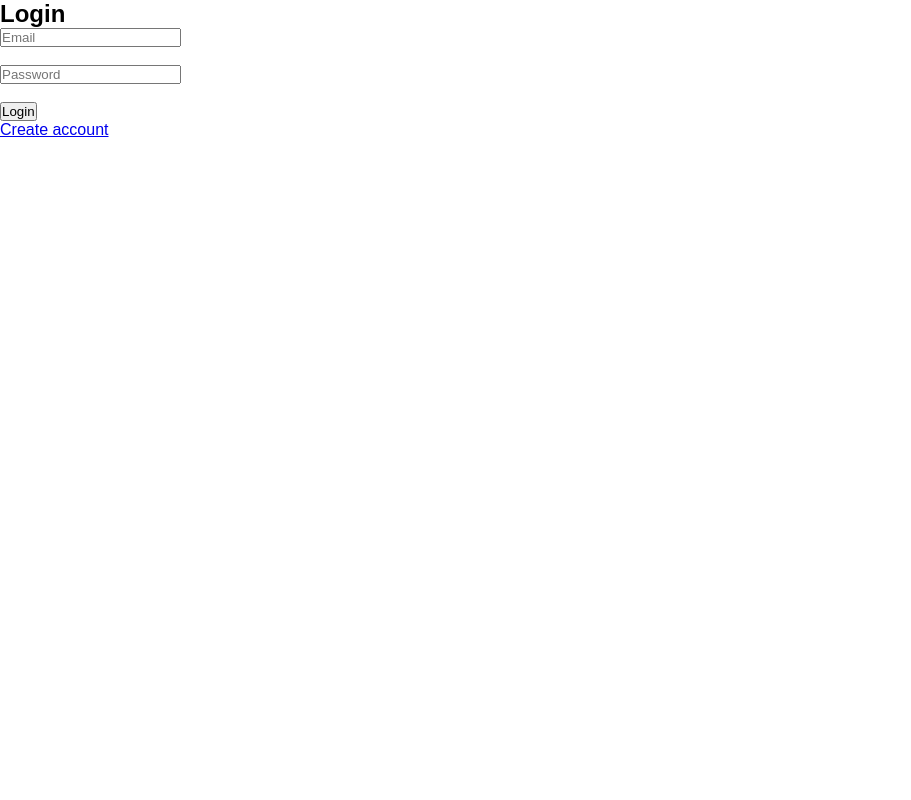
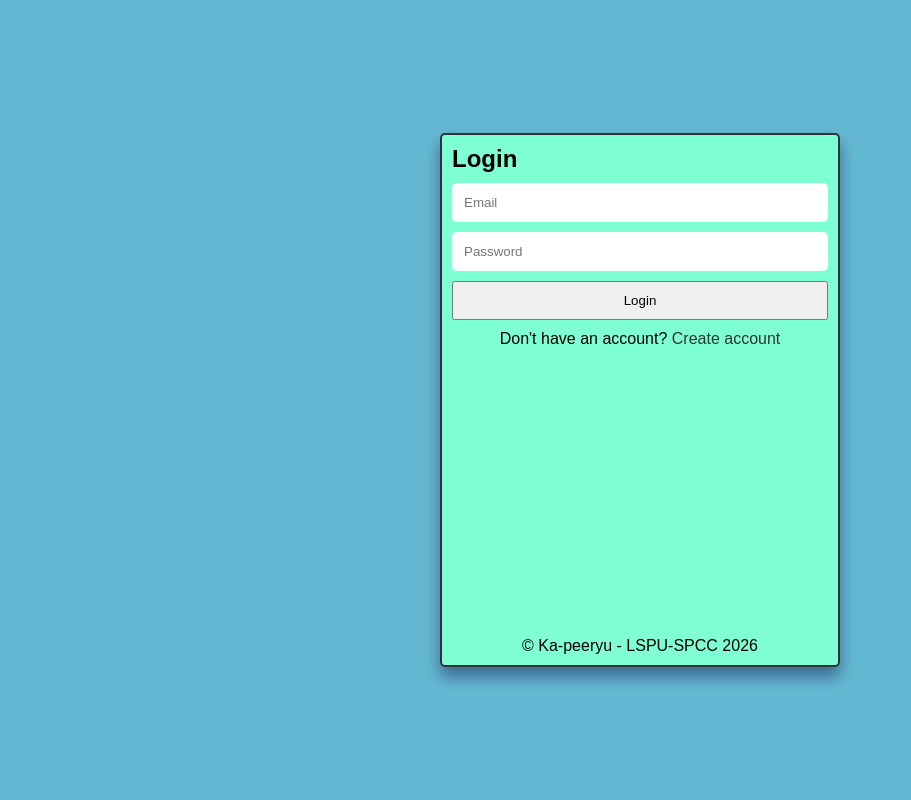
Before and after one commit to Edmar-15/kapeeryu, a Django app: page /accounts/login/ in a window 1280 px wide. Shown: the whole page, without its empty margins (0-911 px from the left). Run offline with Django 5.2, Linux system fonts and the light colour scheme.

Commit message:
Added a stylesheets for login, register, and home templates. Add a rule on register form to accept only a institutional account for registration.

```diff
--- a/account/forms.py
+++ b/account/forms.py
@@ -1,5 +1,9 @@
 from django import forms
 from .models import User
+
+ALLOWED_DOMAINS = [
+     "lspu.edu.ph"
+    ]
 
 class RegisterForm(forms.ModelForm):
     password = forms.CharField(widget=forms.PasswordInput)
@@ -9,3 +13,12 @@ class RegisterForm(forms.ModelForm):
         fields = [
             'email', 'username', 'password'
         ]
+
+    def clean_email(self):
+        email = self.cleaned_data.get('email')
+        domain = email.split('@')[-1].lower()
+
+        if domain not in ALLOWED_DOMAINS:
+            raise forms.ValidationError('Use your institutional email')
+
+        return email
--- /dev/null
+++ b/static/css/login.css
@@ -0,0 +1,54 @@
+body {
+    display: flex;
+    align-items: center;
+    justify-content: center;
+}
+
+h2 {
+    margin-right: auto;
+}
+
+.container {
+    background-color: aquamarine;
+    border: 2px solid #333;
+    border-radius: 5px;
+    padding: 10px;
+    width: 400px;
+    aspect-ratio: 3/4;
+    box-shadow: 0 10px 15px rgba(20, 30, 80, 0.5);
+    display: flex;
+    flex-direction: column;
+    align-items: center;
+    justify-content: center;
+}
+
+input {
+    width: 100%;
+    padding: 10px;
+    margin-top: 10px;
+    outline: none;
+    border: 2px solid rgba(20, 30, 80, 0);
+    border-radius: 5px;
+}
+
+input:focus {
+    border: 2px solid #333;
+}
+
+button {
+    width: 100%;
+    margin-top: 10px;
+    padding: 10px;
+}
+
+p {
+    margin-top: 10px;
+}
+
+a {
+    text-decoration: none;
+    color: #333;
+}
+footer {
+    margin-top: auto;
+}
--- a/static/css/styles.css
+++ b/static/css/styles.css
@@ -4,3 +4,8 @@
     box-sizing: border-box;
     font-family: Arial, Helvetica, sans-serif;
 }
+
+body {
+    background: rgb(101, 184, 211);
+    height: 100dvh;
+}
--- a/templates/base.html
+++ b/templates/base.html
@@ -6,6 +6,7 @@
     <meta name="viewport" content="width=device-width, initial-scale=1.0">
     <title>{% block title %}Final{% endblock %}</title>
     <link rel="stylesheet" href="{% static "css/styles.css" %}">
+    <link rel="stylesheet" href="{% block style %}{% endblock %}">
 </head>
 <body>
     {% block content %}
--- a/templates/home.html
+++ b/templates/home.html
@@ -1,6 +1,8 @@
 {% extends "base.html" %}
+{% load static %}
 
 {% block title %}Final| Home{% endblock %}
+{% block style %}{% static "css/home.css" %}{% endblock %}
 
 {% block content %}
 <h2>Welcome {{ request.user.username }}</h2>
--- a/templates/login.html
+++ b/templates/login.html
@@ -1,18 +1,24 @@
 {% extends "base.html" %}
+{% load static %}
 
 {% block title %}Final| Login{% endblock %}
+{% block style %}{% static "css/login.css" %}{% endblock %}
 
 {% block content %}
-<h2>Login</h2>
+<div class="container">
+    <h2>Login</h2>
 
-<form method="POST">
-    {% csrf_token %}
+    <form method="POST">
+        {% csrf_token %}
 
-    <input type="email" name="email" placeholder="Email" required><br><br>
-    <input type="password" name="password" placeholder="Password" required><br><br>
+        <input type="email" name="email" placeholder="Email" required>
+        <input type="password" name="password" placeholder="Password" required>
 
-    <button type="submit">Login</button>
-</form>
+        <button type="submit">Login</button>
+    </form>
 
-<a href="{% url 'register' %}">Create account</a>
+    <p>Don't have an account? <a href="{% url 'register' %}">Create account</a></p>
+    <footer>&copy; Ka-peeryu - LSPU-SPCC 2026</footer>
+</div>
+
 {% endblock %}
--- a/templates/register.html
+++ b/templates/register.html
@@ -1,6 +1,8 @@
 {% extends "base.html" %}
+{% load static %}
 
 {% block title %}Final| Register{% endblock %}
+{% block style %}{% static "css/register.css" %}{% endblock %}
 
 {% block content %}
 <h2>Register</h2>
```
Also changed, not shown: static/css/home.css (added), static/css/register.css (added).
